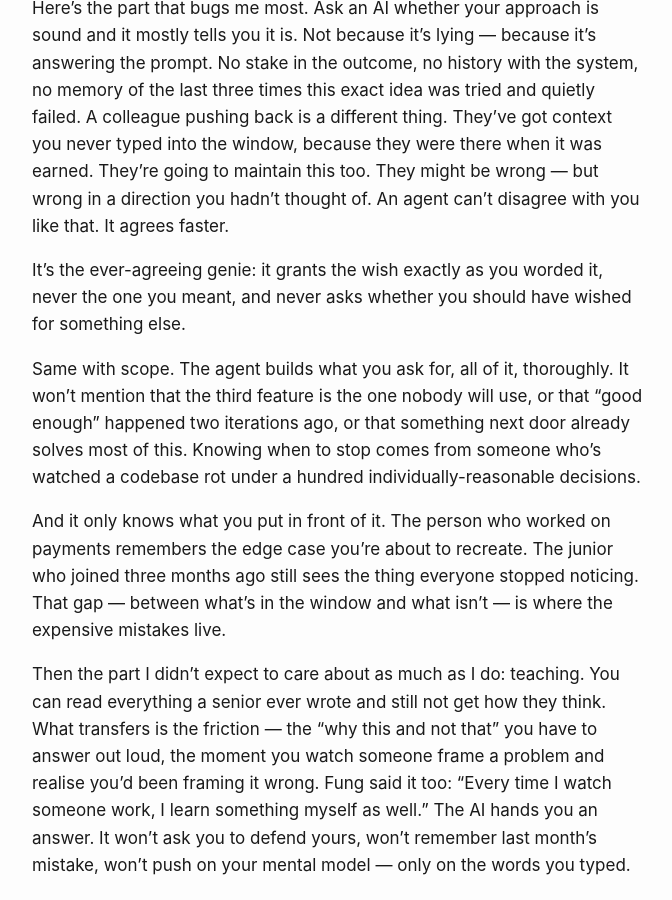
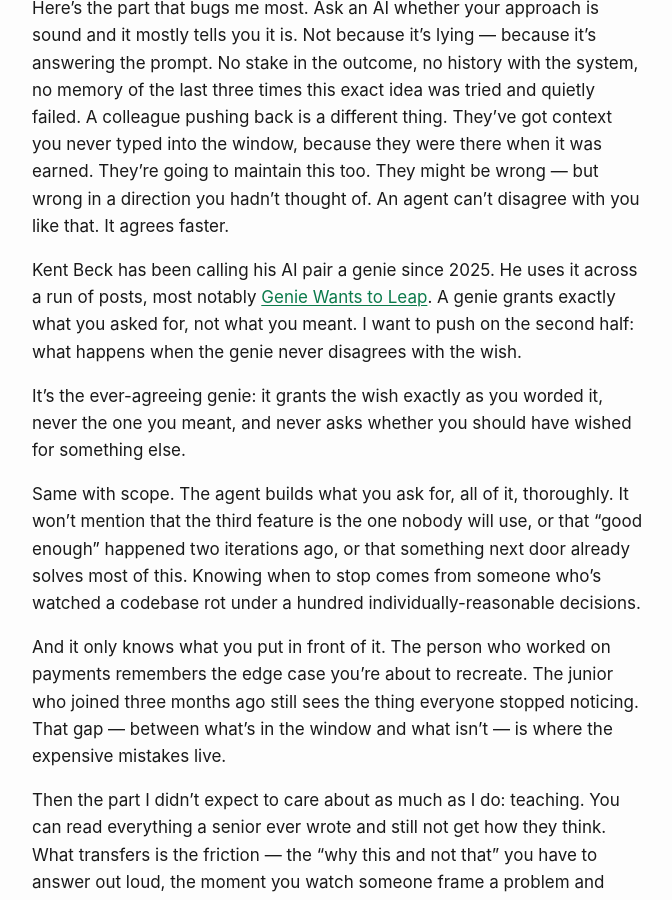
Before and after one commit to aepfli/aepfli.github.io, a Jekyll site: the page built from _posts/2026-06-26-The-Ever-Agreeing-Genie.md, in a window 1280 px wide and 900 px high, scrolled down 780 px. Shown: the whole window, without its empty margins (302-974 px from the left). Built offline with Jekyll 4.4.1, drawn with Linux system fonts in a browser that asks for light colours; comment, search, counter and statistics services are not loaded.

Commit message:
Attribute 'genie' term to Kent Beck in The Ever-Agreeing Genie
Kent Beck has used 'genie' for the AI pair since 2025 (tidyfirst.substack.com/p/genie-wants-to-leap). Add a short attribution before extending the term.

Co-Authored-By: Claude Opus 4.8 (1M context) <noreply@anthropic.com>

```diff
--- a/_posts/2026-06-26-The-Ever-Agreeing-Genie.md
+++ b/_posts/2026-06-26-The-Ever-Agreeing-Genie.md
@@ -44,6 +44,11 @@ They might be wrong — but wrong in a direction you hadn't thought of.
 An agent can't disagree with you like that.
 It agrees faster.
 
+Kent Beck has been calling his AI pair a genie since 2025.
+He uses it across a run of posts, most notably [Genie Wants to Leap](https://tidyfirst.substack.com/p/genie-wants-to-leap).
+A genie grants exactly what you asked for, not what you meant.
+I want to push on the second half: what happens when the genie never disagrees with the wish.
+
 It's the ever-agreeing genie: it grants the wish exactly as you worded it, never the one you meant, and never asks whether you should have wished for something else.
 
 Same with scope.
```
